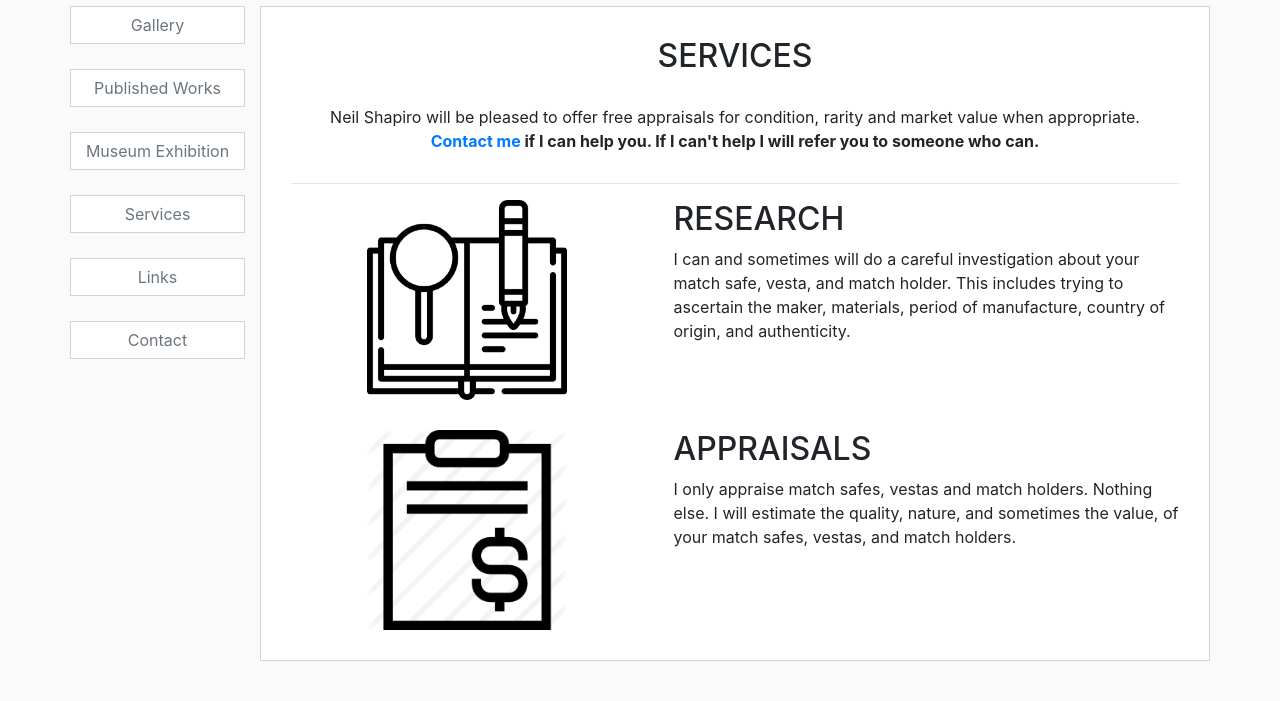
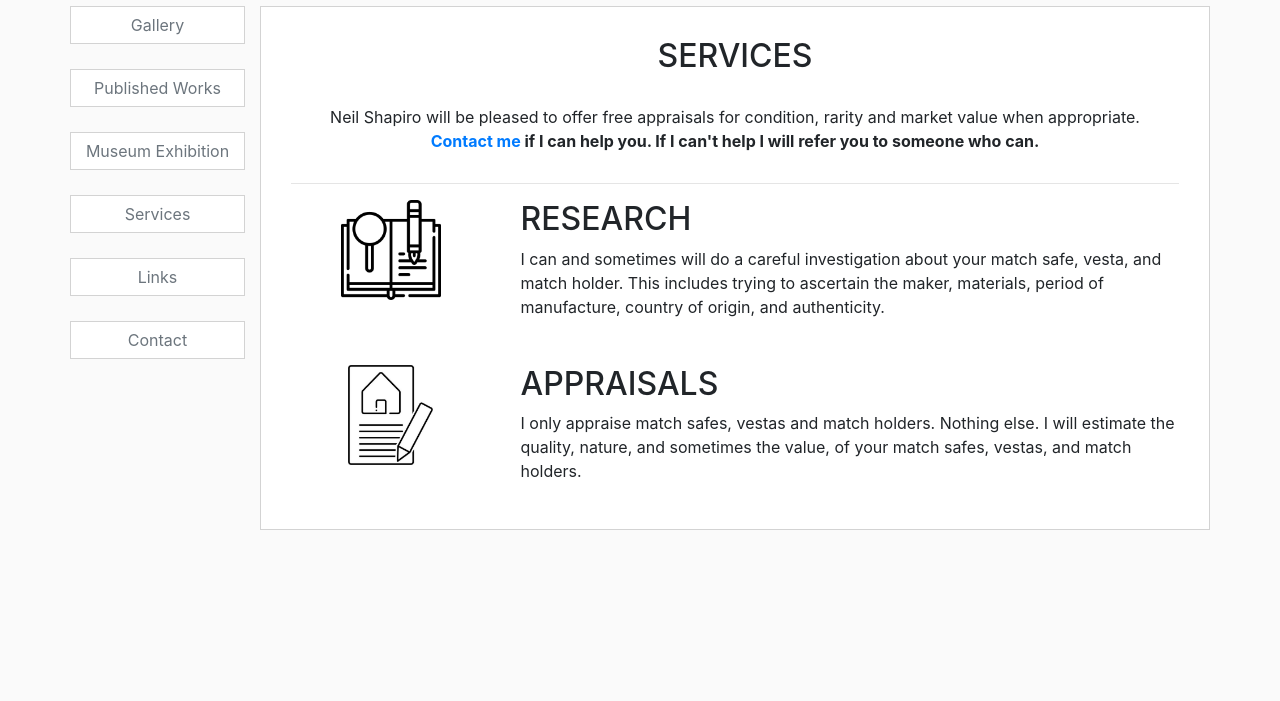
Before and after one commit to neilshapiro/MatchSafeScholar, a PHP site: page /services.php in a window 1280 px wide. Shown: the part 197-898 px from the top of the page. After the commit the page ends 727 px from the top, so only its background shows below. Run offline with PHP 8.4, Linux system fonts and the light colour scheme.

Commit message:
added new appraisal icon on Services page

```diff
--- a/services.php
+++ b/services.php
@@ -9,19 +9,19 @@
     <b><a href="contact.php">Contact me</a> if I can help you. If I can't help I will refer you to someone who can.</b></p>
   <hr>
   <div class="row">
-    <div class="col-md-5 text-center">
-      <img class="img-fluid" src="img/icons/research2.png" style="max-height: 200px;">
+    <div class="col-md-3 text-center">
+      <img class="img-fluid" src="img/icons/research2.png" style="max-height: 100px;">
     </div>
-    <div class="col-md-7">
+    <div class="col-md-9">
       <h2>RESEARCH</h2>
       <p>I can and sometimes will do a careful investigation about your match safe, vesta, and match holder. This includes trying to ascertain the maker, materials, period of manufacture, country of origin, and authenticity.</p>
     </div>
   </div>
   <div class="row" style="margin-top:30px;">
-    <div class="col-md-5 text-center">
-      <img class="img-fluid" src="img/icons/appraisals.png" style="max-height: 200px;">
+    <div class="col-md-3 text-center">
+      <img class="img-fluid" src="img/icons/appraisals.png" style="max-height: 100px;">
     </div>
-    <div class="col-md-7">
+    <div class="col-md-9">
       <h2>APPRAISALS</h2>
       <p>I only appraise match safes, vestas and match holders. Nothing else. I will estimate the quality, nature, and sometimes the value, of your match safes, vestas, and match holders.</p>
     </div>
```
Also changed, not shown: img/icons/appraisals.png.
